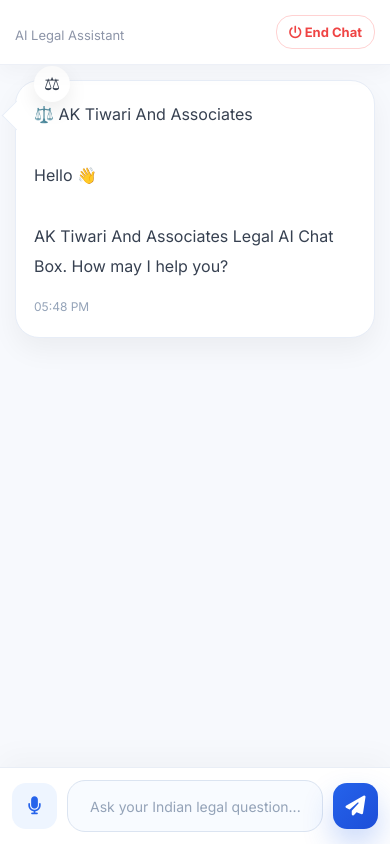
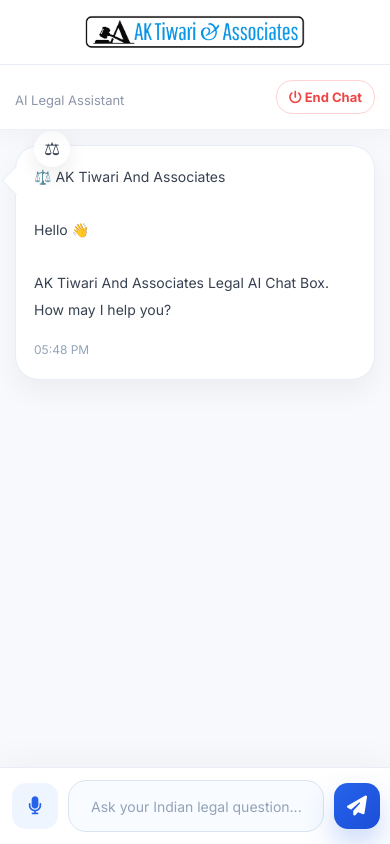
Before and after one commit to nitishbainslaa/Legal-AI-ChatBox, a website: page index.html in a window 390 px wide. Drawn offline with nearby package versions, Linux system fonts and the light colour scheme.

Commit message:
Update style.css

```diff
--- a/style.css
+++ b/style.css
@@ -2111,30 +2111,116 @@
 }
 
 /* ==========================
-   Mobile
+   MOBILE
 ========================== */
 
 @media (max-width:768px){
 
     body{
-
-overflow:auto;
-
-}
+        overflow:hidden;
+    }
+
+    /* =================================
+       APP
+    ================================= */
 
     .app{
-
         display:block;
-
-height:auto;
-
-}
+        width:100%;
+        height:100vh;
+        position:relative;
+    }
+
+
+    /* =================================
+       MOBILE TOP LOGO BAR
+    ================================= */
 
     .sidebar{
 
+        display:flex;
+
+        position:fixed;
+
+        top:0;
+        left:0;
+
+        width:100%;
+        height:65px;
+
+        padding:8px 20px;
+
+        background:#ffffff;
+
+        border-right:none;
+        border-bottom:1px solid #e8edf5;
+
+        z-index:9999;
+
+        align-items:center;
+        justify-content:center;
+
+        overflow:hidden;
+    }
+
+
+    /* Hide everything inside sidebar
+       except logo */
+
+    .sidebar > div:first-child{
+        width:100%;
+
+        display:flex;
+
+        align-items:center;
+        justify-content:center;
+    }
+
+
+    .logoBox{
+
+        width:auto;
+
+        margin:0;
+
+        display:flex;
+
+        align-items:center;
+        justify-content:center;
+    }
+
+
+    .logo{
+
+        width:auto;
+
+        height:48px;
+
+        max-width:220px;
+
+        object-fit:contain;
+
+        box-shadow:none;
+    }
+
+
+    /* Hide New Conversation */
+
+    .newChat{
         display:none;
-
-}
+    }
+
+
+    /* Hide bottom cards */
+
+    .sidebar > div:last-child{
+        display:none;
+    }
+
+
+    /* =================================
+       CHAT SECTION
+    ================================= */
 
     .chatSection{
 
@@ -2142,57 +2228,71 @@
 
         height:100vh;
 
-}
+        padding-top:65px;
+
+        display:flex;
+
+        flex-direction:column;
+
+        overflow:hidden;
+    }
+
+
+    /* =================================
+       KEEP CHAT HEADER
+    ================================= */
 
     .chatHeader{
 
+        display:flex;
+
         padding:15px;
 
-}
+        flex-shrink:0;
+    }
+
+
+    .headerLeft h2{
+        font-size:18px;
+    }
+
+    .headerLeft p{
+        font-size:13px;
+    }
+
+
+    .statusRow{
+        display:none;
+    }
+
 
     .headerLogo{
 
         width:48px;
-
         height:48px;
-
-}
-
-.headerLeft h2{
+    }
+
+
+    .endChat{
+
+        padding:10px 14px;
+
+        font-size:13px;
+    }
+
+
+    .avatar{
+
+        width:44px;
+        height:44px;
 
         font-size:18px;
-
-}
-
-.headerLeft p{
-
-font-size:13px;
-
-}
-
-.statusRow{
-
-display:none;
-
-}
-
-.endChat{
-
-padding:10px 14px;
-
-font-size:13px;
-
-}
-
-.avatar{
-
-width:44px;
-
-height:44px;
-
-font-size:18px;
-
-}
+    }
+
+
+    /* =================================
+       WELCOME CARD
+    ================================= */
 
     .welcomeCard{
 
@@ -2203,34 +2303,43 @@
         padding:20px;
 
         margin:15px;
-
-}
+    }
+
 
     .welcomeCard img{
 
         width:70px;
-
         height:70px;
-
-}
+    }
+
 
     .welcomeCard h2{
 
         font-size:22px;
-
-}
+    }
+
 
     .welcomeCard p{
 
         font-size:14px;
-
-}
+    }
+
+
+    /* =================================
+       CHAT
+    ================================= */
 
     #chat{
 
+        flex:1;
+
+        min-height:0;
+
         padding:15px;
 
-}
+        overflow-y:auto;
+    }
+
 
     .ai{
 
@@ -2238,7 +2347,9 @@
 
         padding:18px;
 
-}
+        font-size:14px;
+    }
+
 
     .user{
 
@@ -2246,7 +2357,13 @@
 
         padding:18px;
 
-}
+        font-size:14px;
+    }
+
+
+    /* =================================
+       INPUT
+    ================================= */
 
     .inputArea{
 
@@ -2254,15 +2371,17 @@
 
         gap:10px;
 
-}
+        flex-shrink:0;
+    }
+
 
     #msg{
 
         height:52px;
 
         font-size:14px;
-
-}
+    }
+
 
     .voiceBtn,
     .attach,
@@ -2274,44 +2393,61 @@
 
         border-radius:14px;
 
-}
+        flex-shrink:0;
+    }
+
+
+    /* =================================
+       SUGGESTIONS
+    ================================= */
 
     .suggestions{
 
         padding:12px;
-
-}
+    }
+
 
     .suggestions button{
 
         font-size:13px;
 
         padding:10px 14px;
-
-}
+    }
+
+
+    /* =================================
+       LOGIN POPUP
+    ================================= */
 
     .loginCard{
 
         padding:30px 22px;
 
         border-radius:22px;
-
-}
+    }
+
 
     .loginCard h2{
 
         font-size:24px;
-
-}
+    }
+
 
     .loginCard img{
 
         width:75px;
-
         height:75px;
-
-}
-
+    }
+
+}
+
+/* ===================================
+   MOBILE TOP LOGO
+   Hidden on Desktop
+=================================== */
+
+.mobileTopLogo{
+    display:none;
 }
 
 /* ==========================
```
Lines whose indentation alone changed are shown as unchanged.
